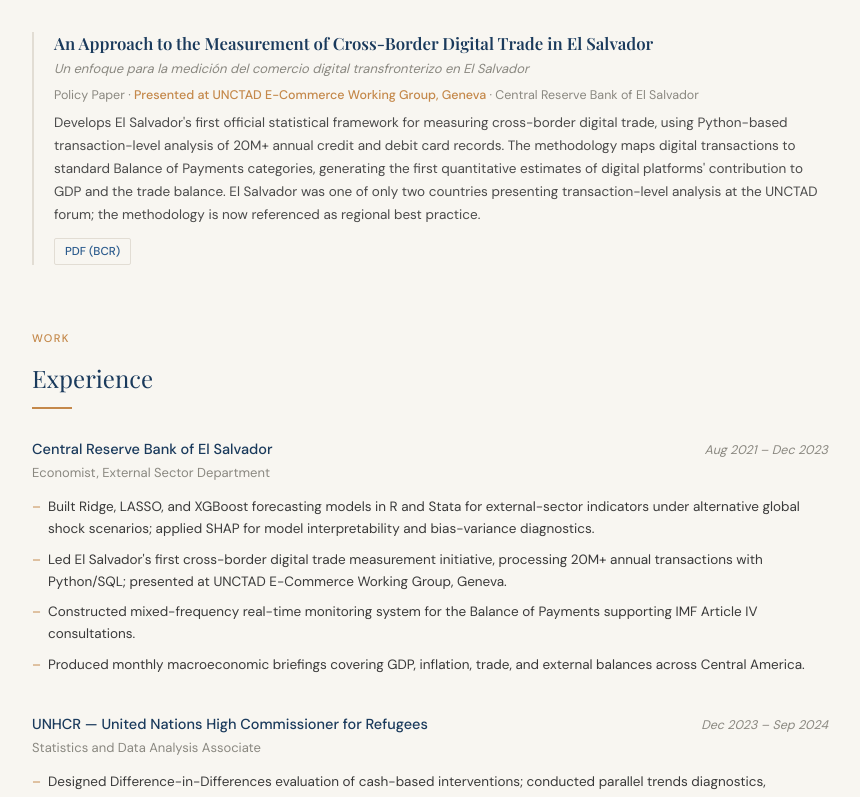
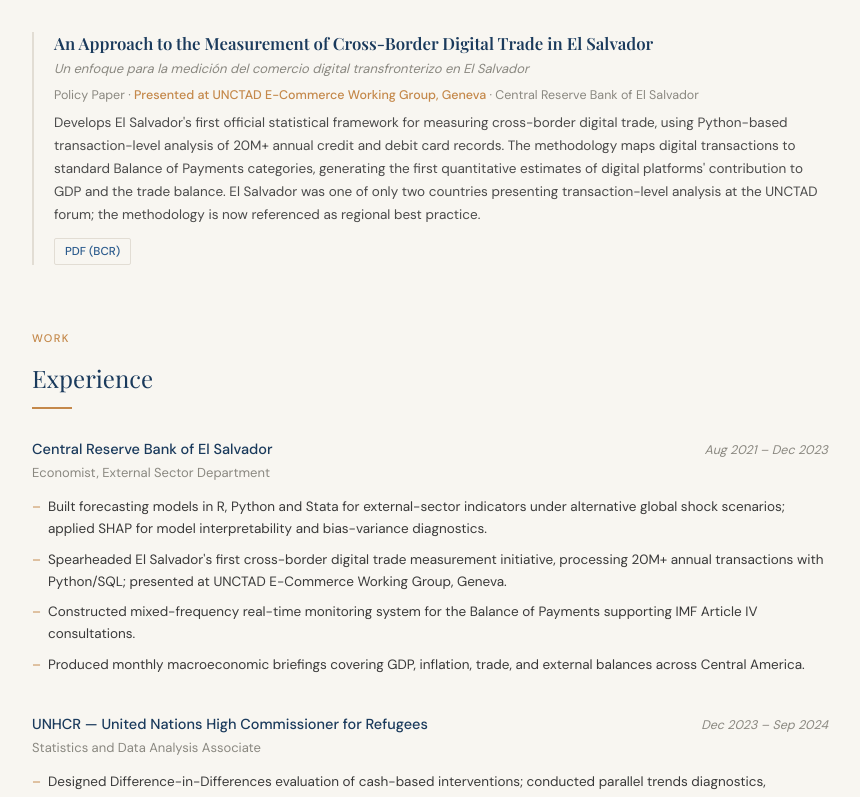
Before and after one commit to GabrielaA97/gabriela-aquino.github.io, a plain HTML site: page index.html in a window 1280 px wide. Shown: the part 2131-2928 px from the top of the page, without its empty margins (210-1070 px from the left). Drawn offline with nearby package versions, Linux system fonts and the light colour scheme; a web font is replaced by a local one.

Commit message:
Update index.html

```diff
--- a/index.html
+++ b/index.html
@@ -127,7 +127,7 @@
       <div class="paper-abstract">This paper provides the first vintage-based, regime-stratified comparison of econometric and machine learning nowcasters for El Salvador's quarterly GDP. Using a mixed-frequency panel of 123 monthly and quarterly indicators (2005–2024) with ragged-edge real-time evaluation across five within-quarter vintages, I find that Ridge regression delivers the strongest gains during crisis (avg. RMSE ratio 0.73 vs ARMA; 0.62 at the month-of vintage), consistent with L2 shrinkage preserving grouped signals when indicators co-move under stress. In tranquil periods, ARMA and Dynamic Factor Models match or outperform all ML alternatives — supporting a state-contingent nowcasting protocol for data-constrained policy institutions.</div>
       <div class="paper-links">
         <a href="#">PDF (available on request)</a>
-        <a href="https://github.com/gabriela-aquino" target="_blank">Code on GitHub</a>
+        <a href="#">code (available on request)</a>
         <a href="#">Data available on request</a>
       </div>
     </div>
@@ -177,8 +177,8 @@
       </div>
       <div class="exp-role">Economist, External Sector Department</div>
       <ul class="exp-bullets">
-        <li>Built Ridge, LASSO, and XGBoost forecasting models in R and Stata for external-sector indicators under alternative global shock scenarios; applied SHAP for model interpretability and bias-variance diagnostics.</li>
-        <li>Led El Salvador's first cross-border digital trade measurement initiative, processing 20M+ annual transactions with Python/SQL; presented at UNCTAD E-Commerce Working Group, Geneva.</li>
+        <li>Built forecasting models in R, Python and Stata for external-sector indicators under alternative global shock scenarios; applied SHAP for model interpretability and bias-variance diagnostics.</li>
+        <li>Spearheaded El Salvador's first cross-border digital trade measurement initiative, processing 20M+ annual transactions with Python/SQL; presented at UNCTAD E-Commerce Working Group, Geneva.</li>
         <li>Constructed mixed-frequency real-time monitoring system for the Balance of Payments supporting IMF Article IV consultations.</li>
         <li>Produced monthly macroeconomic briefings covering GDP, inflation, trade, and external balances across Central America.</li>
       </ul>
```
